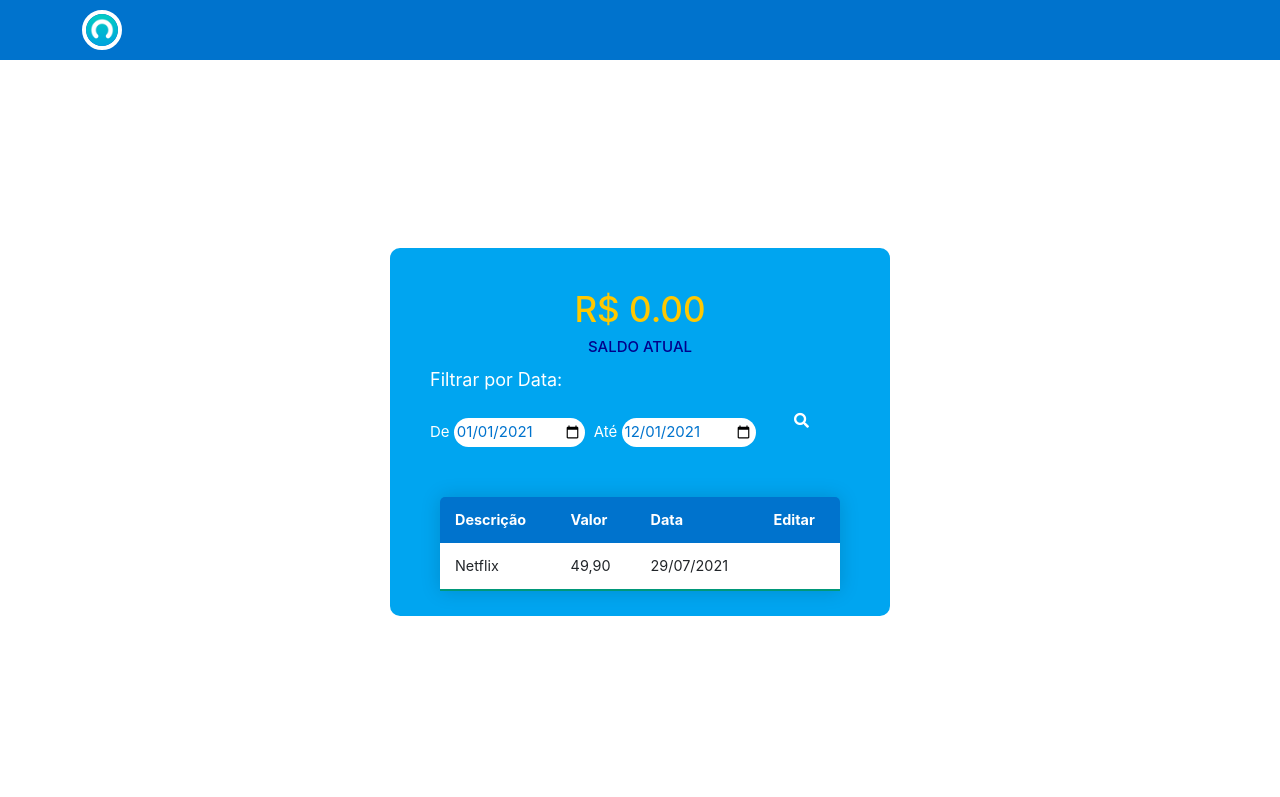
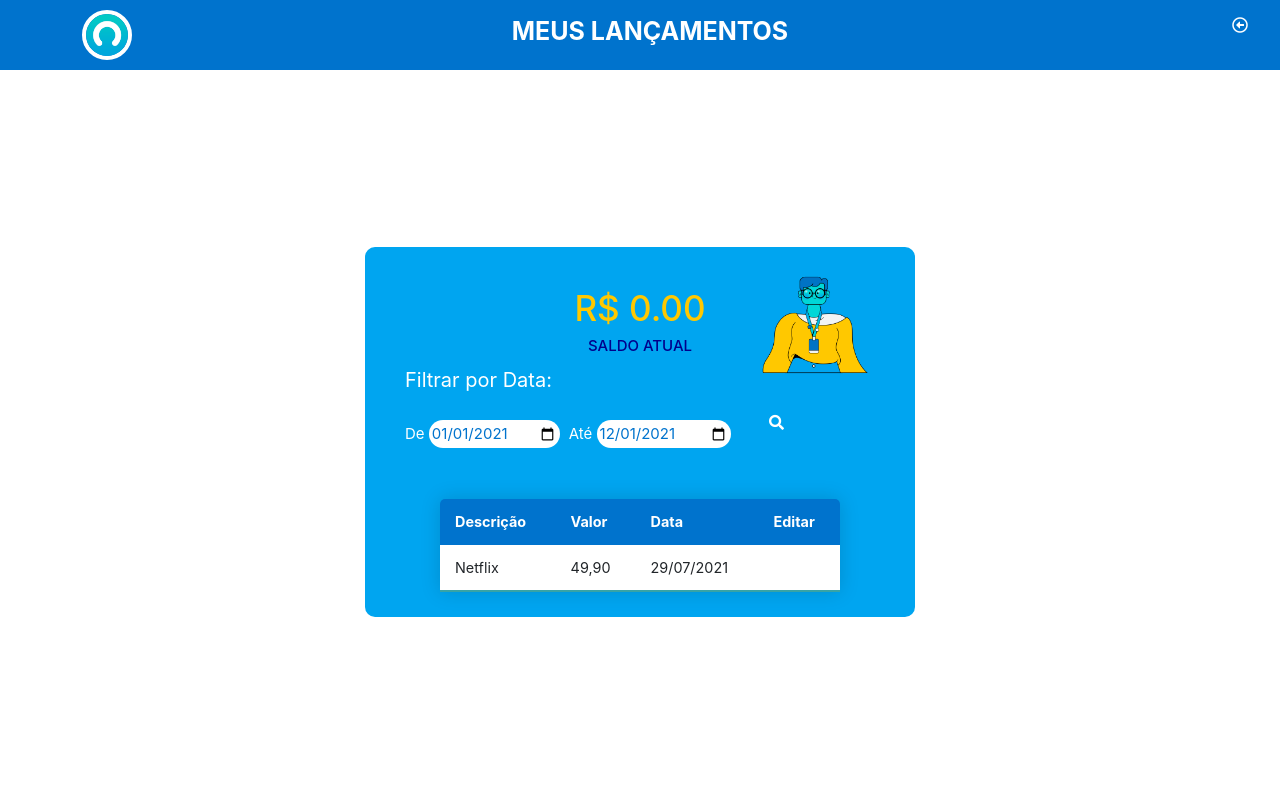
Before and after one commit to Ofelia-1985/Projeto_Neon, a plain HTML site: page tabela.html in a window 1280 px wide. Shown: the top 797 px of the page. Drawn offline with nearby package versions, Linux system fonts and the light colour scheme.

Commit message:
Add img. botao atras, titulo, position.

```diff
--- a/assets/css/tabela.css
+++ b/assets/css/tabela.css
@@ -18,8 +18,6 @@ body
 }
 
 /* HEADER */
-
-
 
 .foto{
   border-radius: 40%;
@@ -62,8 +60,8 @@ li {
 }
 
 .logo{
-  height: 40px;
-  width: 40px;
+  height: 50px;
+  width: 50px;
   text-align: center;
   letter-spacing: 15px;
   font-size: 50px;
@@ -82,6 +80,8 @@ li {
 
 nav ul li{
   display: inline-block;
+  justify-content: center;
+  display: flex;
 }
 
 .naveg ul li a{
@@ -97,17 +97,43 @@ nav ul li{
 .naveg ul li a:hover {
   background: #e6b400;
 }
+/* titulo */
+
+.titulo{
+  position: relative;
+  line-height: 0px;
+  font-weight:bold;
+  font-size: 25px;
+  text-align: center;
+  align-content: center;
+  text-transform: uppercase;
+}
+.far {
+  position: absolute;
+  color: #fff;
+  width: 60px;
+  height: 60px;
+  top: 2px;
+  right: 10px;
+
+}
 
   /* CONTAINER */
+
+  .imgMulher{
+    position: absolute;
+    top: 0;
+    right: 25px;
+
+   }
 
 .form
 {
     position: relative;
     background: #00A5F0;
-    width: 500px;
+    width: 550px;
     padding: 40px 40px 0px;
     border-radius: 10px;
-    /* text-align: center; */
     margin-top: 5%;
 }
 
@@ -128,7 +154,7 @@ nav ul li{
 /* P/  FILTRAR POR DATA */
 
 .p_filtro{
-  font-size: 18px;
+  font-size: 20px;
   margin-top: 10px;
   margin-bottom: 5px;
   color: #fff;
@@ -137,12 +163,10 @@ nav ul li{
 /* LABEL */
 
 .filtro-data{
- /*  display: inline; */
   display: flex;
   color: #fff;
-  /* font-size: medium; */
   font-size: 15px;
-  /* background-color: #ffc800; */
+
 }
 
 /* SEARCH */
@@ -153,13 +177,11 @@ nav ul li{
 /* INPUT */
 
 .dataLancamento{
-    /* display: inline; */
     border: 0px;
     padding: 3px;
     background-color: #fff;
     color: #0073CD;
     border-radius: 20px;
-    /* font-weight: bold; */
     width: 80%;
     margin-top: 20px;
     font-size: 15px;
@@ -208,12 +230,12 @@ tr{
 }
 
 .content-table tbody tr:last-of-type {
-  border-bottom: 2px solid #009879;
+  border-bottom: 2px solid #38A3A5;
 }
 
 .content-table tbody tr.active-row {
   font-weight: bold;
-  color: #009879;
+  color: #0073CD;
 }
 
 
--- a/tabela.html
+++ b/tabela.html
@@ -17,13 +17,15 @@
     <header class="header">
         <div class="container logo-nav">
             <img class= logo src="assets/img/neonLogo.png" alt="" width="40">
-             <nav class="naveg">
-
+            <h1 class="titulo">Meus Lançamentos</h1>
+            <nav class="naveg">
+                <a href="tela2.html"><i class="far fa-arrow-alt-circle-left"></i></a>
             </nav>
         </div>
     </header>
 
     <div class="form">
+        <img class= imgMulher   src="assets/img/mulher.png" alt="" width="150">
         <h1 id="balance" class="balance">R$ 0.00</h1>
         <h1 class="saldo">Saldo atual</h1>
         <p class="p_filtro">Filtrar por Data:</p>
```
Also changed, not shown: assets/img/mulher.png (added).
